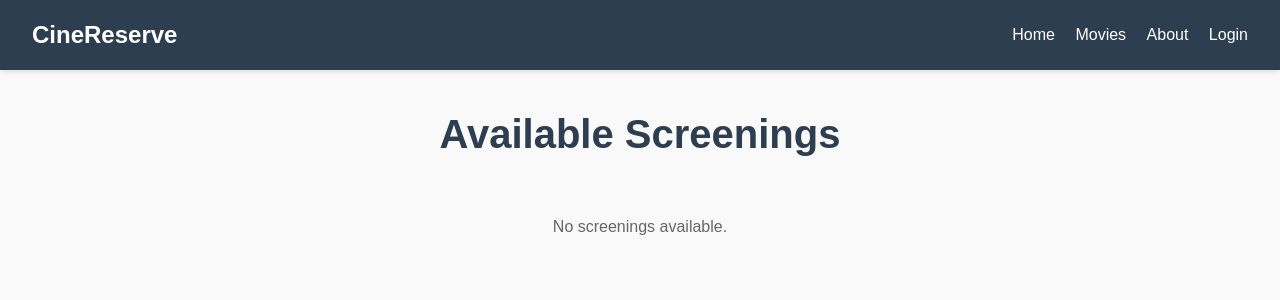
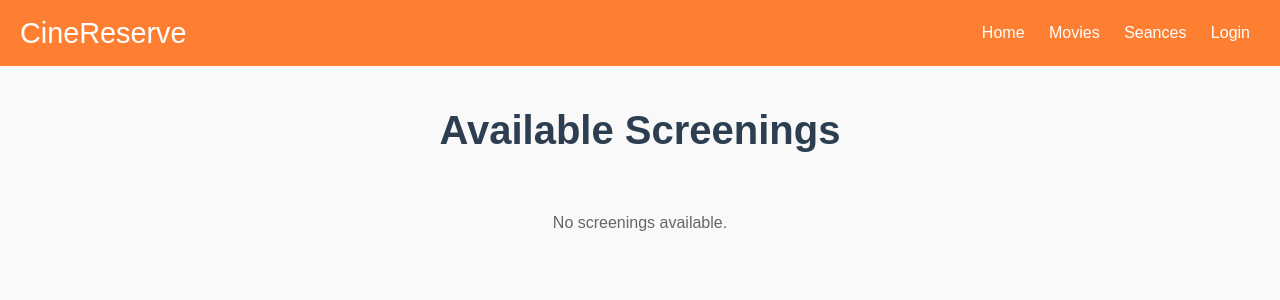
Before and after one commit to BulandaK/wdpai, a PHP site: page /Public/views/screeningsList.php in a window 1280 px wide. Shown: the top 300 px of the page. Run offline with PHP 8.4, Linux system fonts and the light colour scheme.

Commit message:
add header to all files

```diff
--- /dev/null
+++ b/Public/css/header.css
@@ -0,0 +1,22 @@
+header {
+    background-color: #ff7f32;
+    padding: 10px 20px;
+    display: flex;
+    justify-content: space-between;
+    align-items: center;
+  }
+  header h1 {
+    color: white;
+    margin: 0;
+  }
+  nav a {
+    margin: 0 10px;
+    color: white;
+    text-decoration: none;
+  }
+
+.logo a{
+    text-decoration: none;
+    color: white;
+    font-size: 1.8rem;
+}
--- a/Public/css/screeningList.css
+++ b/Public/css/screeningList.css
@@ -12,33 +12,6 @@
     line-height: 1.6;
   }
 
-  /* Nagłówek */
-  header {
-    background-color: #2c3e50;
-    color: #fff;
-    padding: 1rem 2rem;
-    display: flex;
-    justify-content: space-between;
-    align-items: center;
-    box-shadow: 0px 2px 4px rgba(0, 0, 0, 0.1);
-  }
-
-  header .logo {
-    font-size: 1.5rem;
-    font-weight: bold;
-  }
-
-  header nav a {
-    color: #fff;
-    text-decoration: none;
-    margin-left: 1rem;
-    font-size: 1rem;
-    transition: color 0.3s;
-  }
-
-  header nav a:hover {
-    color: #f39c12;
-  }
 
   /* Główna sekcja */
   main {
--- a/Public/views/adminPage.php
+++ b/Public/views/adminPage.php
@@ -13,6 +13,7 @@ $movies = $movieRepository->getAllMovies(); // Pobierz wszystkie filmy
     <meta name="viewport" content="width=device-width, initial-scale=1.0" />
     <title>CineReserve - Admin Page</title>
     <link rel="stylesheet" href="../Public/css/reserve.css" />
+    <link rel="stylesheet" href="../Public/css/header.css" />
 
 
 </head>
--- a/Public/views/header.php
+++ b/Public/views/header.php
@@ -2,7 +2,7 @@
 session_start();
 ?>
 <header>
-    <div class="logo">CineReserve</div>
+    <div class="logo"><a href="/">CineReserve</a></div>
     <nav>
         <?php if (isset($_SESSION['is_admin']) && $_SESSION['is_admin']): ?>
             <a href="/adminPage">Admin Panel</a>
@@ -10,7 +10,7 @@ session_start();
 
         <a href="/main">Home</a>
         <a href="/movies">Movies</a>
-        <a href="/about">About</a>
+        <a href="/screeningsList">Seances</a>
         <?php if (isset($_SESSION['user_id'])): ?>
             <a href="/logout">Logout (<?= htmlspecialchars($_SESSION['user_name'], ENT_QUOTES, 'UTF-8') ?>)</a>
         <?php else: ?>
--- a/Public/views/main.php
+++ b/Public/views/main.php
@@ -5,6 +5,7 @@
     <meta charset="UTF-8">
     <meta name="viewport" content="width=device-width, initial-scale=1.0">
     <link rel="stylesheet" type="text/css" href="../Public/css/main.css" />
+    <link rel="stylesheet" type="text/css" href="../Public/css/header.css" />
     <title>CineReserve</title>
 </head>
 
--- a/Public/views/movies.php
+++ b/Public/views/movies.php
@@ -11,6 +11,7 @@ session_start();
     <meta name="viewport" content="width=device-width, initial-scale=1.0">
     <title>Movies</title>
     <link rel="stylesheet" href="../Public/css/movies.css">
+    <link rel="stylesheet" href="../Public/css/header.css">
 
 </head>
 
--- a/Public/views/screeningsList.php
+++ b/Public/views/screeningsList.php
@@ -10,6 +10,7 @@ session_start();
     <meta name="viewport" content="width=device-width, initial-scale=1.0">
     <title>Movies - Screenings</title>
     <link rel="stylesheet" href="../Public/css/screeningList.css">
+    <link rel="stylesheet" href="../Public/css/header.css">
 </head>
 
 <body>
```
Also changed, not shown: Public/css/main.css (+1 -16 lines), Public/css/movies.css (+0 -13 lines), Public/css/reserve.css (+0 -16 lines).
